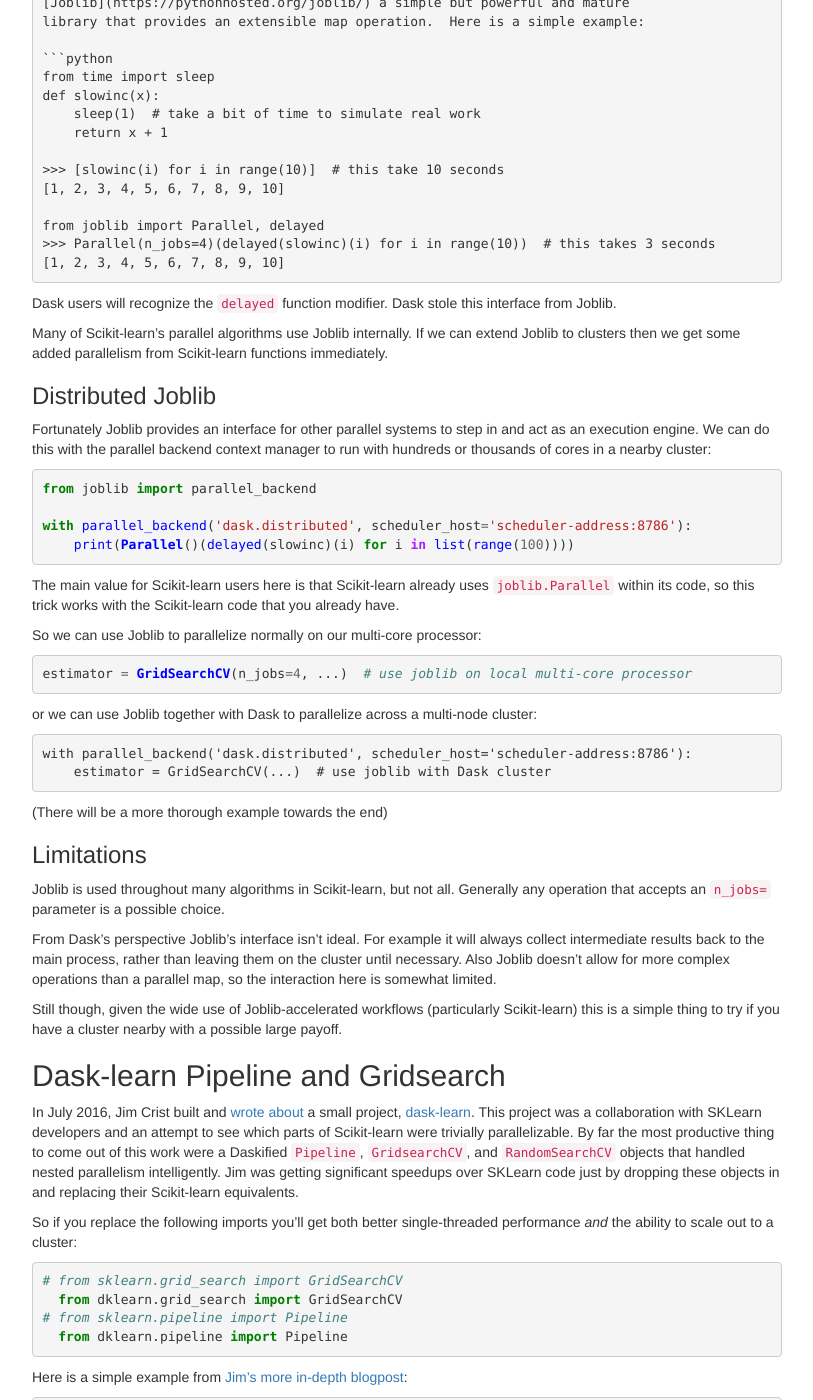
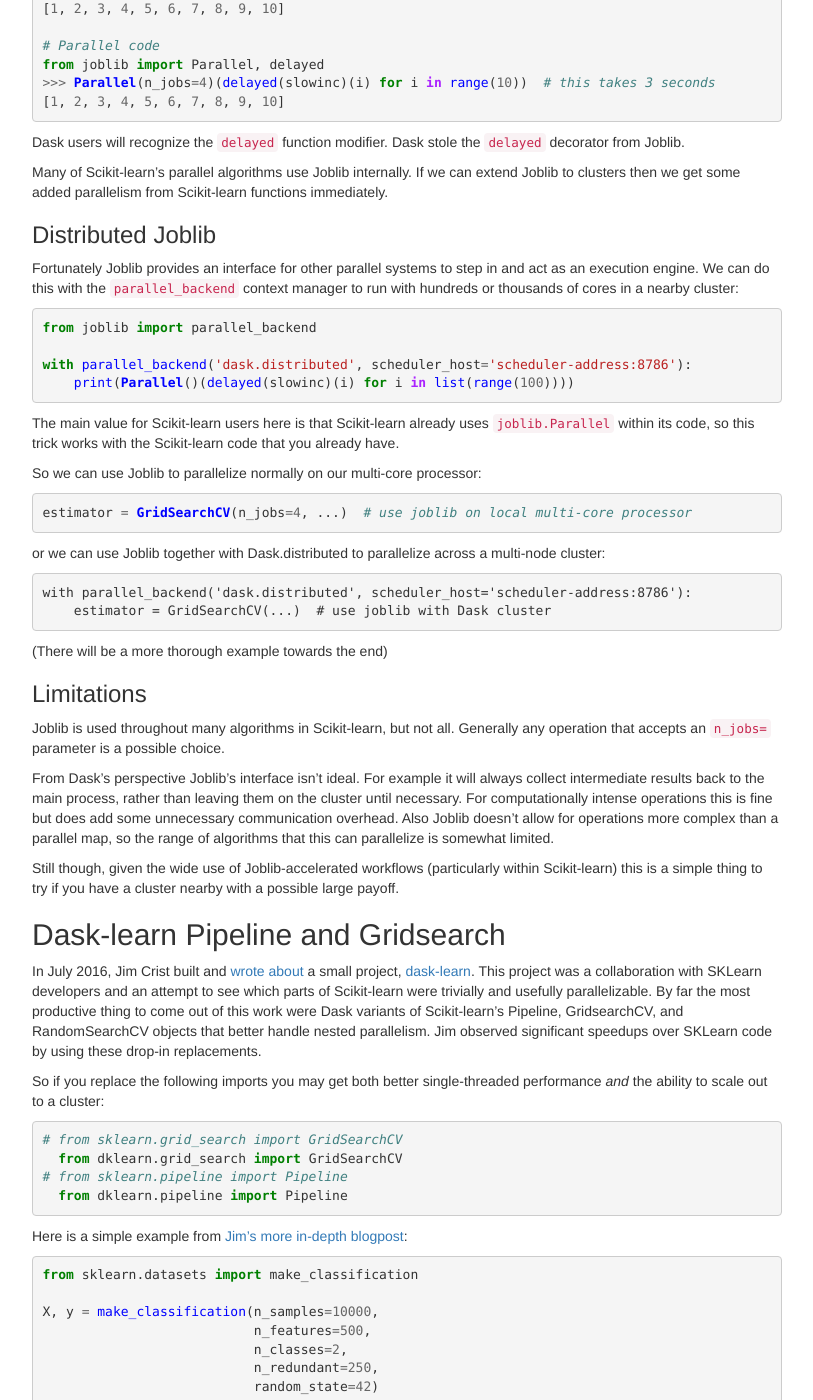
Before and after one commit to besyskymnbk/blog, a Jekyll site: the page built from _posts/work/2017-01-30-dask-sklearn-simple.md, in a window 1280 px wide and 1400 px high, scrolled down 986 px. Shown: the whole window, without its empty margins (233-1046 px from the left). Built offline with Jekyll 4.4.1, drawn with Linux system fonts in a browser that asks for light colours; comment, search, counter and statistics services are not loaded; some of the changed text lies outside the part shown.

Commit message:
update dask sklearn simple

````diff
--- a/_posts/work/2017-01-30-dask-sklearn-simple.md
+++ b/_posts/work/2017-01-30-dask-sklearn-simple.md
@@ -25,13 +25,16 @@ operations either on a single computer or across a cluster.
 
 For the impatient, these look like the following:
 
-# Joblib solution
+```python
+### Joblib trick
+
 from joblib import parallel_backend
 with parallel_backend('dask.distributed', scheduler_host='scheduler-address:8786'):
     # your now-cluster-ified sklearn code here
 
 
-# Dask-learn pipeline and GridSearchCV drop-in replacements
+### Dask-learn pipeline and GridSearchCV drop-in replacements
+
 # from sklearn.grid_search import GridSearchCV
   from dklearn.grid_search import GridSearchCV
 # from sklearn.pipeline import Pipeline
@@ -42,26 +45,29 @@ with parallel_backend('dask.distributed', scheduler_host='scheduler-address:8786
 Joblib
 ------
 
-Scikit-Learn already implements parallel algorithms using
+Scikit-Learn already parallelizes across a multi-core CPU using
 [Joblib](https://pythonhosted.org/joblib/) a simple but powerful and mature
-library that provides an extensible map operation.  Here is a simple example:
+library that provides an extensible map operation.  Here is a simple example of
+using Joblib on its own (without sklearn):
 
 ```python
+# Sequential code
 from time import sleep
 def slowinc(x):
     sleep(1)  # take a bit of time to simulate real work
     return x + 1
 
->>> [slowinc(i) for i in range(10)]  # this take 10 seconds
+>>> [slowinc(i) for i in range(10)]  # this takes 10 seconds
 [1, 2, 3, 4, 5, 6, 7, 8, 9, 10]
 
+# Parallel code
 from joblib import Parallel, delayed
 >>> Parallel(n_jobs=4)(delayed(slowinc)(i) for i in range(10))  # this takes 3 seconds
 [1, 2, 3, 4, 5, 6, 7, 8, 9, 10]
 ```
 
-Dask users will recognize the `delayed` function modifier.  Dask stole this
-interface from Joblib.
+Dask users will recognize the `delayed` function modifier.  Dask stole
+the `delayed` decorator from Joblib.
 
 Many of Scikit-learn's parallel algorithms use Joblib internally.  If we can
 extend Joblib to clusters then we get some added parallelism from Scikit-learn
@@ -71,7 +77,7 @@ functions immediately.
 ### Distributed Joblib
 
 Fortunately Joblib provides an interface for other parallel systems to step in
-and act as an execution engine.  We can do this with the parallel backend
+and act as an execution engine.  We can do this with the `parallel_backend`
 context manager to run with hundreds or thousands of cores in a nearby cluster:
 
 ```python
@@ -91,8 +97,8 @@ So we can use Joblib to parallelize normally on our multi-core processor:
 estimator = GridSearchCV(n_jobs=4, ...)  # use joblib on local multi-core processor
 ```
 
-or we can use Joblib together with Dask to parallelize across a multi-node
-cluster:
+or we can use Joblib together with Dask.distributed to parallelize across a
+multi-node cluster:
 
 ```
 with parallel_backend('dask.distributed', scheduler_host='scheduler-address:8786'):
@@ -109,29 +115,30 @@ choice.
 
 From Dask's perspective Joblib's interface isn't ideal.  For example it will
 always collect intermediate results back to the main process, rather than
-leaving them on the cluster until necessary.  Also Joblib doesn't allow for
-more complex operations than a parallel map, so the interaction here is
-somewhat limited.
+leaving them on the cluster until necessary.  For computationally intense
+operations this is fine but does add some unnecessary communication overhead.
+Also Joblib doesn't allow for operations more complex than a parallel map, so
+the range of algorithms that this can parallelize is somewhat limited.
 
 Still though, given the wide use of Joblib-accelerated workflows (particularly
-Scikit-learn) this is a simple thing to try if you have a cluster nearby with a
-possible large payoff.
+within Scikit-learn) this is a simple thing to try if you have a cluster nearby
+with a possible large payoff.
 
 
 Dask-learn Pipeline and Gridsearch
 ----------------------------------
 
-In July 2016, Jim Crist built and
-[wrote about](http://jcrist.github.io/blog.html) a small project,
+In July 2016, Jim Crist built and [wrote
+about](http://jcrist.github.io/blog.html) a small project,
 [dask-learn](https://github.com/dask/dask-learn).  This project was a
 collaboration with SKLearn developers and an attempt to see which parts of
-Scikit-learn were trivially parallelizable.  By far the most productive thing
-to come out of this work were a Daskified `Pipeline`, `GridsearchCV`, and
-`RandomSearchCV` objects that handled nested parallelism intelligently.  Jim
-was getting significant speedups over SKLearn code just by dropping these
-objects in and replacing their Scikit-learn equivalents.
+Scikit-learn were trivially and usefully parallelizable.  By far the most
+productive thing to come out of this work were Dask variants of Scikit-learn's
+Pipeline, GridsearchCV, and RandomSearchCV objects that better handle nested
+parallelism.  Jim observed significant speedups over SKLearn code by using
+these drop-in replacements.
 
-So if you replace the following imports you'll get both better single-threaded
+So if you replace the following imports you may get both better single-threaded
 performance *and* the ability to scale out to a cluster:
 
 ```python
@@ -187,7 +194,38 @@ c = Client('scheduler-address:8786')
 ```
 
 Here is a live [Bokeh](http://bokeh.pydata.org/en/latest/) plot of the
-computation on a tiny eight process "cluster" running on my own laptop.
+computation on a tiny eight process "cluster" running on my own laptop.  I'm
+using processes here to highlight the costs of communication between processes
+(red).  It's actually about 30% faster to run this computation within the same
+single process.
 
 <iframe src="https://cdn.rawgit.com/mrocklin/a2a42d71d0dd085753277821e24925a4/raw/e29b24bc656ea619eedfaba9ef176d5f3c19a040/dask-learn-task-stream.html"
         width="800" height="400"></iframe>
+
+Conclusion
+----------
+
+This post showed a couple of simple mechanisms for scikit-learn users to
+accelerate their existing workflows with Dask.  These aren't particularly
+sophisticated, nor are they performance-optimal, but they are easy to
+understand and easy to try out.  In a future blogpost I plan to cover more
+complex ways in which Dask can accelerate sophisticated machine learning
+workflows.
+
+
+What we could have done better
+------------------------------
+
+As always, I include a brief section on what went wrong or what we could have
+done better with more time.
+
+-   See the bottom of [Jim's post](http://jcrist.github.io/dask-sklearn-part-1.html)
+    for a more thorough explanation of "what we could have done better" for
+    dask-learn's pipeline and gridsearch
+-   Joblib + Dask.distributed interaction is convenient, but leaves some
+    performance on the table.  It's not clear how Dask can help the sklearn
+    codebase without being too invasive.
+-   It would have been nice to spin up an actual cluster on parallel hardware
+    for this post.  I wrote this quickly (in a few hours) so decided to skip
+    this.  If anyone wants to write a follow-on experiment I would be happy
+    to publish it.
````
